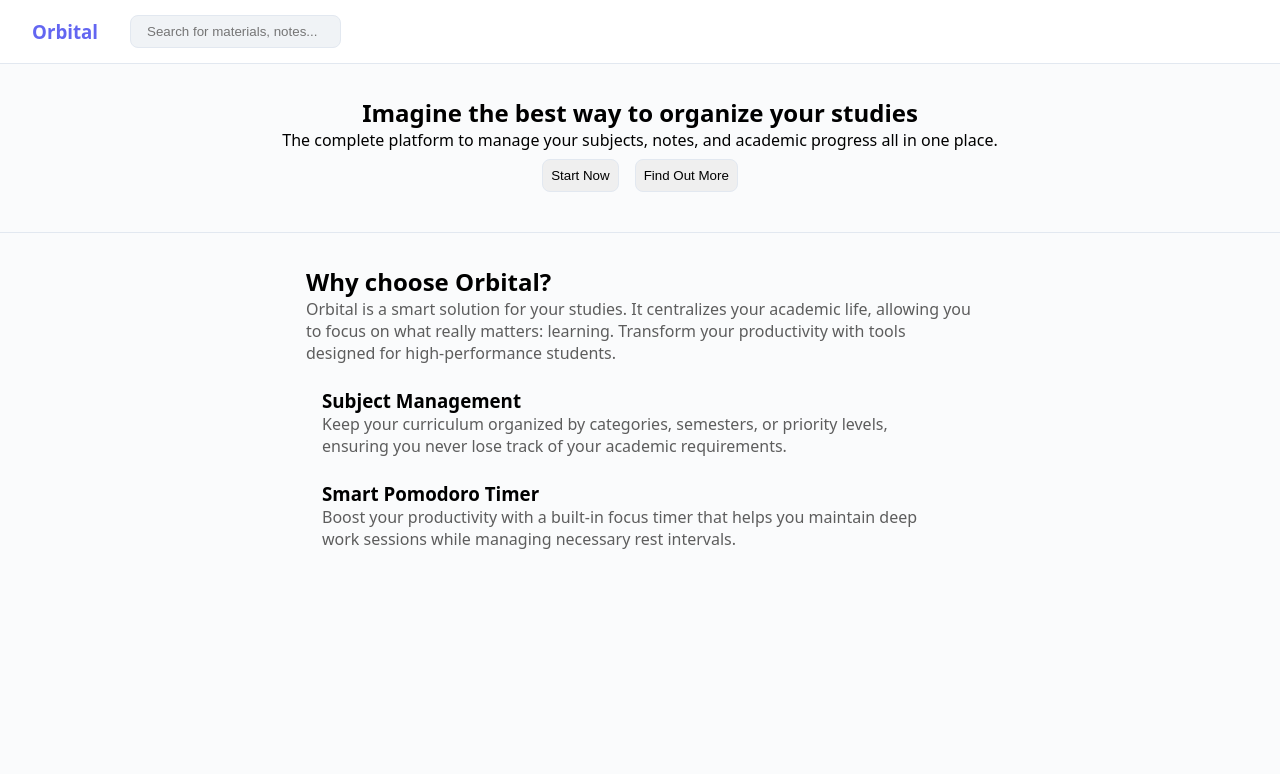
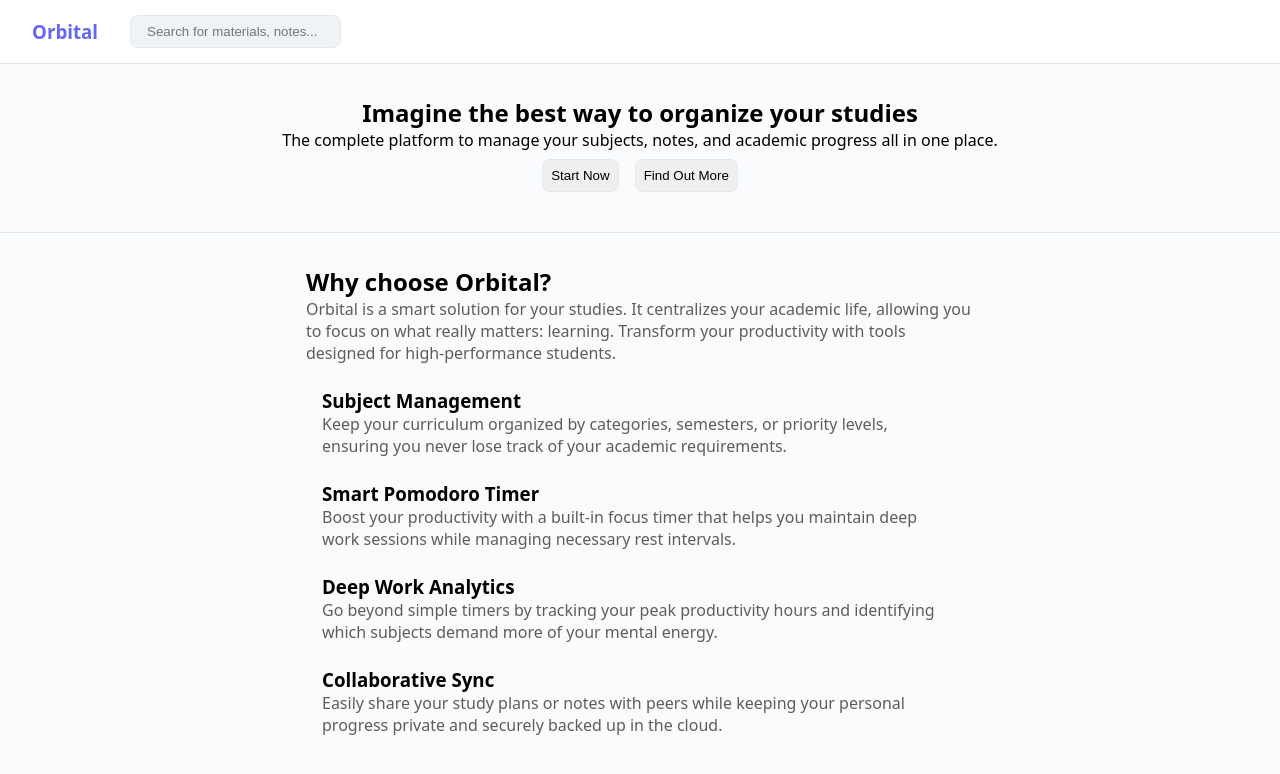
Before and after one commit to 0xGaziin/orbital, a React (Vite) app: page / in a window 1280 px wide. Shown: the top 774 px of the page. Built offline with nearby package versions, Linux system fonts and the light colour scheme.

Commit message:
feat: added more features to features section

```diff
--- a/src/pages/Home/Home.jsx
+++ b/src/pages/Home/Home.jsx
@@ -38,6 +38,16 @@ function Home() {
           <p className={styles.featuresDescription}>
             Boost your productivity with a built-in focus timer that helps you maintain deep work sessions while managing necessary rest intervals.
           </p>
+
+          <h3>Deep Work Analytics</h3>
+          <p className={styles.featuresDescription}>
+            Go beyond simple timers by tracking your peak productivity hours and identifying which subjects demand more of your mental energy.
+          </p>
+
+          <h3>Collaborative Sync</h3>
+          <p className={styles.featuresDescription}>
+            Easily share your study plans or notes with peers while keeping your personal progress private and securely backed up in the cloud.
+          </p>
         </div>
       </section>
     </>
```
